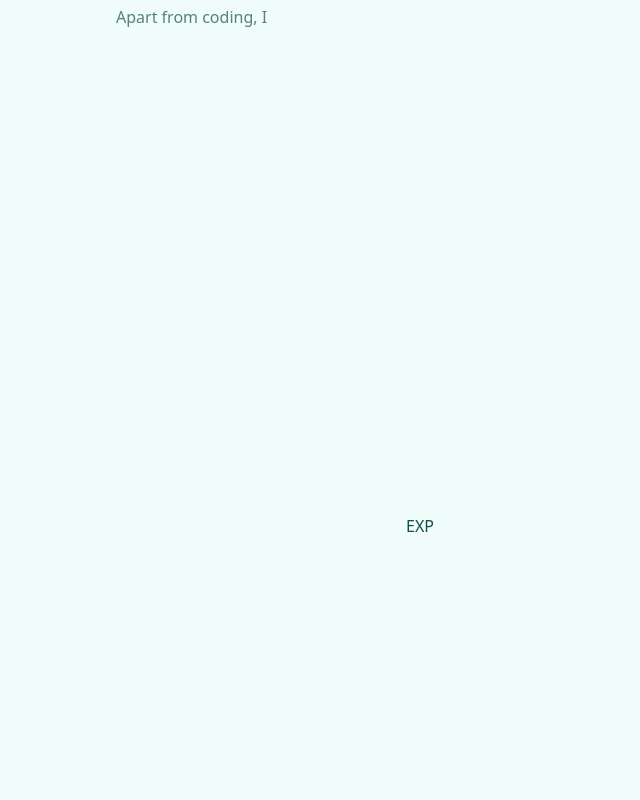
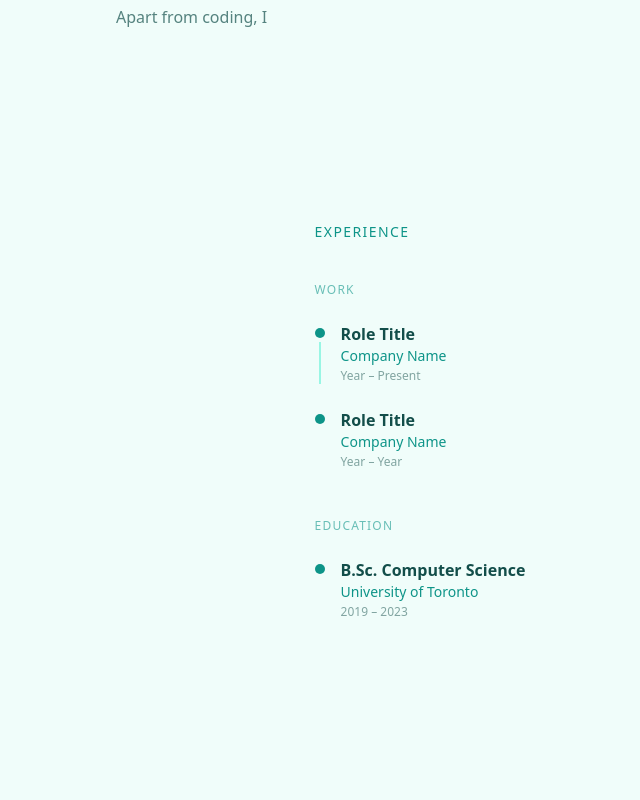
Before and after one commit to jrdn-l/website, a Vue app: page / in a window 1280 px wide. Shown: the part 1040-1840 px from the top of the page, without its empty margins (220-860 px from the left). Built offline with nearby package versions, Linux system fonts and the light colour scheme.

Commit message:
Rebuild ExperienceView with reusable VerticalSteps timeline
Co-Authored-By: Claude Sonnet 4.6 <noreply@anthropic.com>

```diff
--- a/src/components/VerticalSteps.vue
+++ b/src/components/VerticalSteps.vue
@@ -1,15 +1,21 @@
-<script setup lang="ts"></script>
+<script setup lang="ts">
+defineProps<{
+  items: { title: string; subtitle: string; date: string }[]
+}>()
+</script>
 
 <template>
-  <ul class="steps steps-vertical">
-    <li class="step" :class="isActive ? 'step-primary' : ''">
-      <a class="btn btn-ghost"> About Me </a>
-    </li>
-    <li class="step" :class="isActive ? 'step-primary' : ''">
-      <a class="btn btn-ghost">Experience</a>
-    </li>
-    <li class="step" :class="isActive ? 'step-primary' : ''">
-      <a class="btn btn-ghost"> Projects </a>
+  <ul class="flex flex-col gap-0">
+    <li v-for="(item, i) in items" :key="i" class="flex gap-4 pb-6 last:pb-0">
+      <div class="flex flex-col items-center">
+        <div class="w-2.5 h-2.5 rounded-full bg-primary mt-1.5 shrink-0"></div>
+        <div v-if="i < items.length - 1" class="w-0.5 flex-1 bg-base-300 mt-1"></div>
+      </div>
+      <div>
+        <p class="font-semibold text-base-content">{{ item.title }}</p>
+        <p class="text-sm text-primary">{{ item.subtitle }}</p>
+        <p class="text-xs text-base-content/50 mt-0.5">{{ item.date }}</p>
+      </div>
     </li>
   </ul>
 </template>
--- a/src/components/views/ExperienceView.vue
+++ b/src/components/views/ExperienceView.vue
@@ -1,6 +1,32 @@
-<script setup lang="ts"></script>
+<script setup lang="ts">
+import VerticalSteps from '@/components/VerticalSteps.vue'
+
+const workItems = [
+  { title: 'Role Title', subtitle: 'Company Name', date: 'Year – Present' },
+  { title: 'Role Title', subtitle: 'Company Name', date: 'Year – Year' },
+]
+
+const educationItems = [
+  {
+    title: 'B.Sc. Computer Science',
+    subtitle: 'University of Toronto',
+    date: '2019 – 2023',
+  },
+]
+</script>
+
 <template>
-  <div id="experience" class="h-screen w-full text-center content-center">
-    EXP
-  </div>
+  <section id="experience" class="py-24 px-8 max-w-2xl mx-auto">
+    <h2 class="text-sm uppercase tracking-widest text-primary mb-10">Experience</h2>
+
+    <div class="mb-12">
+      <h3 class="text-xs uppercase tracking-widest text-primary/60 mb-6">Work</h3>
+      <VerticalSteps :items="workItems" />
+    </div>
+
+    <div>
+      <h3 class="text-xs uppercase tracking-widest text-primary/60 mb-6">Education</h3>
+      <VerticalSteps :items="educationItems" />
+    </div>
+  </section>
 </template>
```
